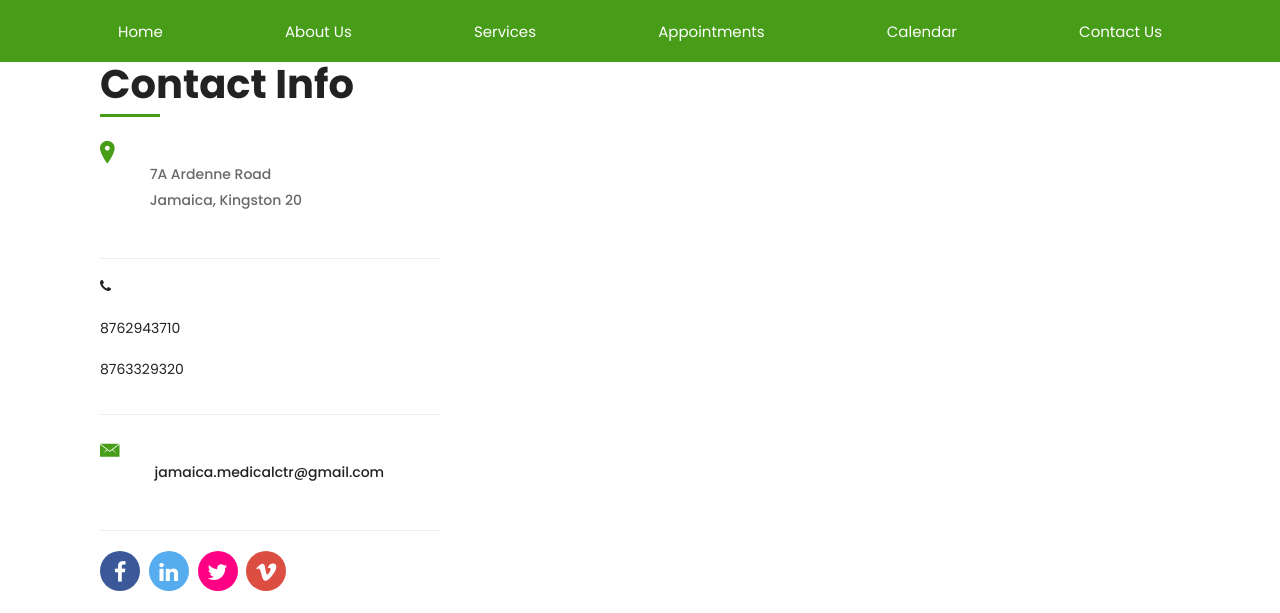
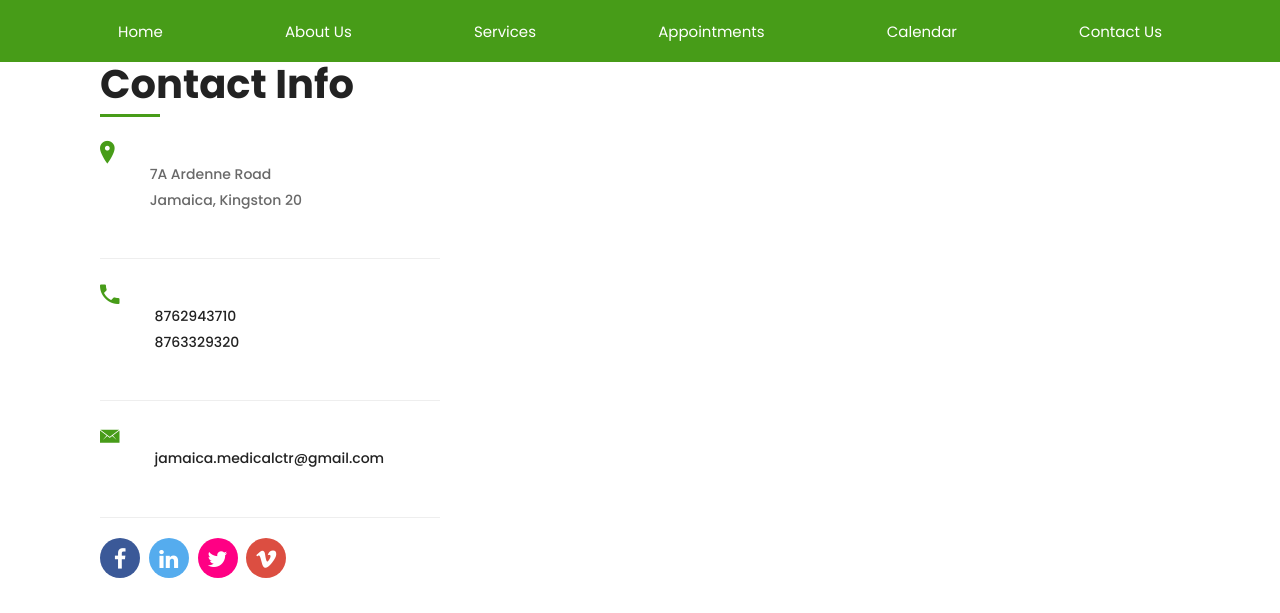
Before and after one commit to antoboo/ArdenneMedical, a PHP site: page /contact.php in a window 1280 px wide. Shown: the part 255-868 px from the top of the page. Run offline with PHP 8.4, Linux system fonts and the light colour scheme; some web fonts are replaced.

Commit message:
Final Touches

```diff
--- a/contact.php
+++ b/contact.php
@@ -31,15 +31,15 @@
 									</li>
 
 									<li>
-										<i class="fa fa-phone"></i>
+										<div class="icon ion-android-call"></div>
+										<div class="content">
 											<p>
-								<a href="tel:8762943710" onclick="ga('send', 'event', { eventCategory: 'Contact', eventAction: 'Call', eventLabel: 'Mobile Button'});"><p class="call-button">8762943710</p></a>
-
+											<a href="tel:8762943710" onclick="ga('send', 'event', { eventCategory: 'Contact', eventAction: 'Call', eventLabel: 'Mobile Button'});"><p class="call-button">8762943710</p></a>
 											</p>
 											<p>
-								 <a href="tel:8763329320" onclick="ga('send', 'event', { eventCategory: 'Contact', eventAction: 'Call', eventLabel: 'Mobile Button'});"><p class="call-button">8763329320</p></a>
-
+											<a href="tel:8763329320" onclick="ga('send', 'event', { eventCategory: 'Contact', eventAction: 'Call', eventLabel: 'Mobile Button'});"><p class="call-button">8763329320</p></a>
 											</p>
+										</div>
 									</li>
 									<li>
 										<div class="icon ion-ios-email"></div>
```
